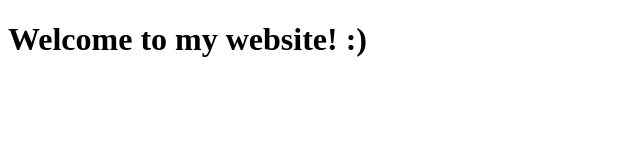
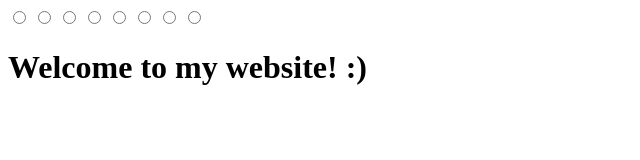
Before and after one commit to BenSanders/Javascript-Fun, a plain HTML site: page index.html in a window 1280 px wide. Shown: the whole page, without its empty margins (0-640 px from the left). Drawn offline with Linux system fonts and the light colour scheme.

Commit message:
Commiting this before going to bed

```diff
--- a/index.html
+++ b/index.html
@@ -10,7 +10,17 @@
 	</head>
 	<body>
 		<main>
-			<h1>Welcome to my website! :)</h1>
+			<div id="theme-picker-section">
+				<input type="radio" name="theme" value="white" />
+				<input type="radio" name="theme" value="red" />
+				<input type="radio" name="theme" value="orange" />
+				<input type="radio" name="theme" value="yellow" />
+				<input type="radio" name="theme" value="green" />
+				<input type="radio" name="theme" value="blue" />
+				<input type="radio" name="theme" value="indigo" />
+				<input type="radio" name="theme" value="violet" />
+			</div>
+			<h1 id="#some-random-element">Welcome to my website! :)</h1>
 		</main>
 		<script src="main.js"></script>
 	</body>
--- a/main.css
+++ b/main.css
@@ -0,0 +1,18 @@
+:root {
+	--white: 255, 255, 255;
+	--red: 229, 57, 53;
+	--orange: 251,148,0;
+	--yellow:253,216,53;
+	--green:67,160,71;
+	--blue:30,136,229;
+	--indigo:57,73,171;
+	--violet:156,39,176;
+
+	--theme-color: var(--white);
+}
+
+main {
+	margin: 0;
+	padding: 0;
+	background-color: rgba(var(--theme-color));
+}
--- a/main.js
+++ b/main.js
@@ -0,0 +1,10 @@
+const root = document.querySelector(":root"),
+      inputs = document.querySelectorAll("input[name='theme']");
+
+for(const input of inputs) {
+	input.onchange = e => {
+		root.style.setProperty("--theme-color", `var(--${value})`); // Broken by saying value is not defined
+	}
+}
+
+// Inspiration for this https://youtu.be/Klveg8tsY54
```
Also changed, not shown: 1 other file.
